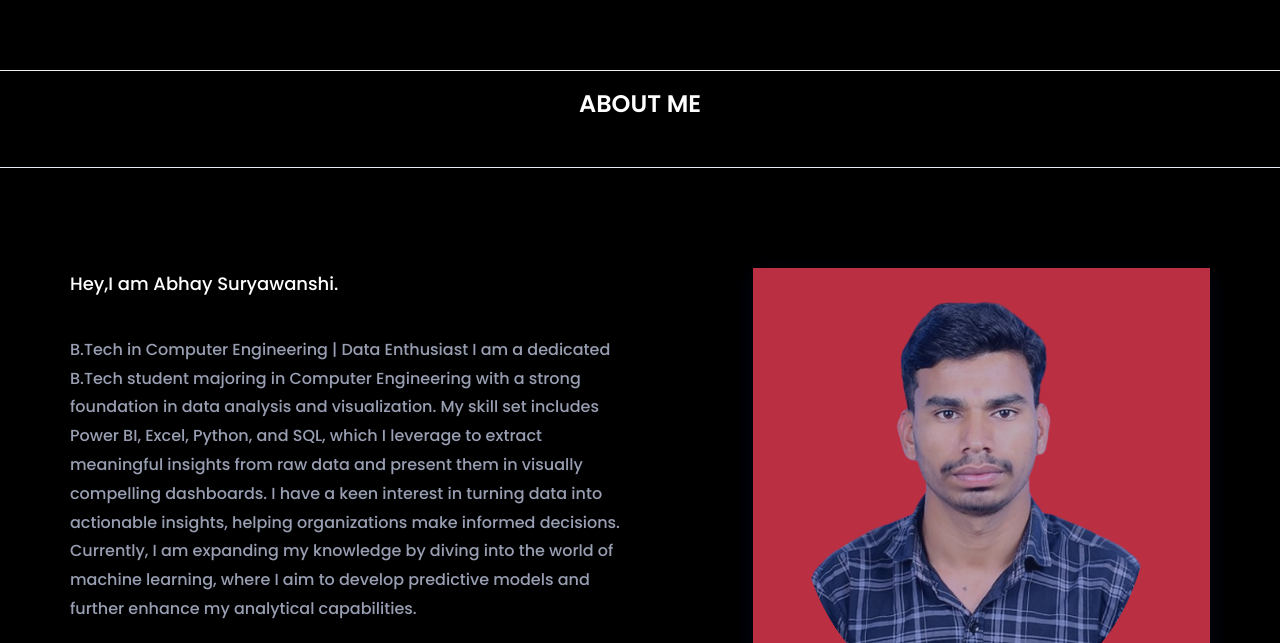
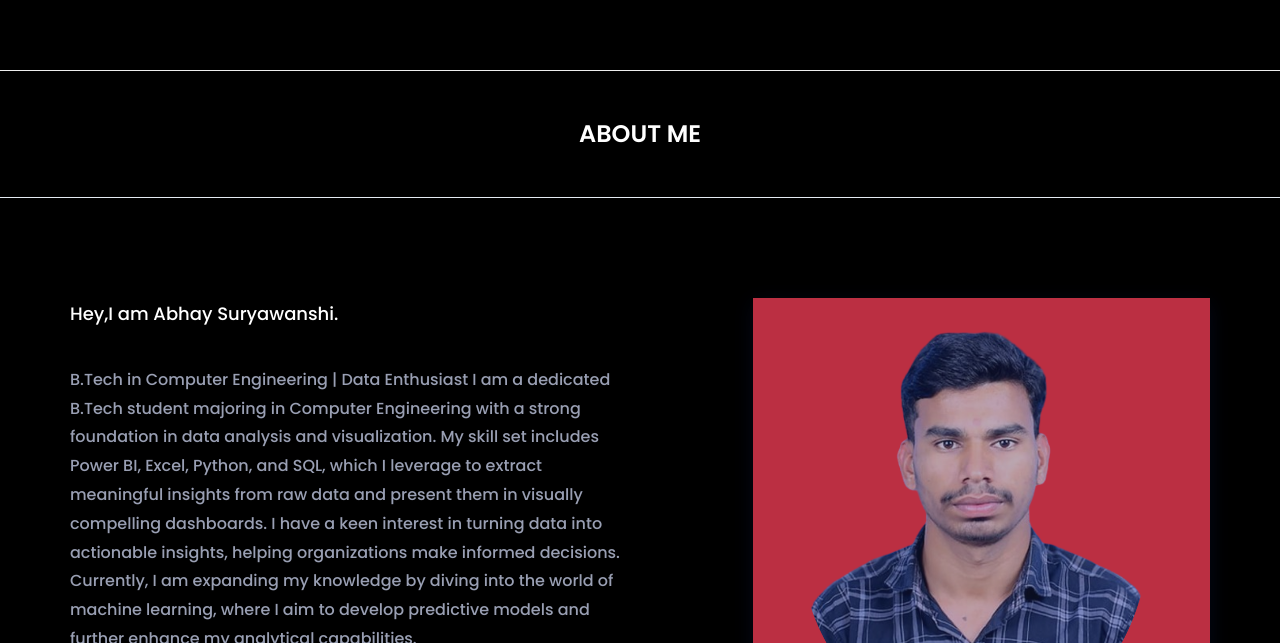
Before and after one commit to Abhay9322/Abhay9322.github.io, a plain HTML site: page index.html in a window 1280 px wide. Shown: the part 890-1533 px from the top of the page. Drawn offline with nearby package versions, Linux system fonts and the light colour scheme.

Commit message:
Update style.css

```diff
--- a/assets/css/style.css
+++ b/assets/css/style.css
@@ -914,4 +914,8 @@ span.single-timeline-horizontal.spacial-horizontal-line {width: 88px;}
 
     color: red;
 }
+
+.ho{
+    padding-top: 30px;
+}
 /* *========================Thank you================= */
```
